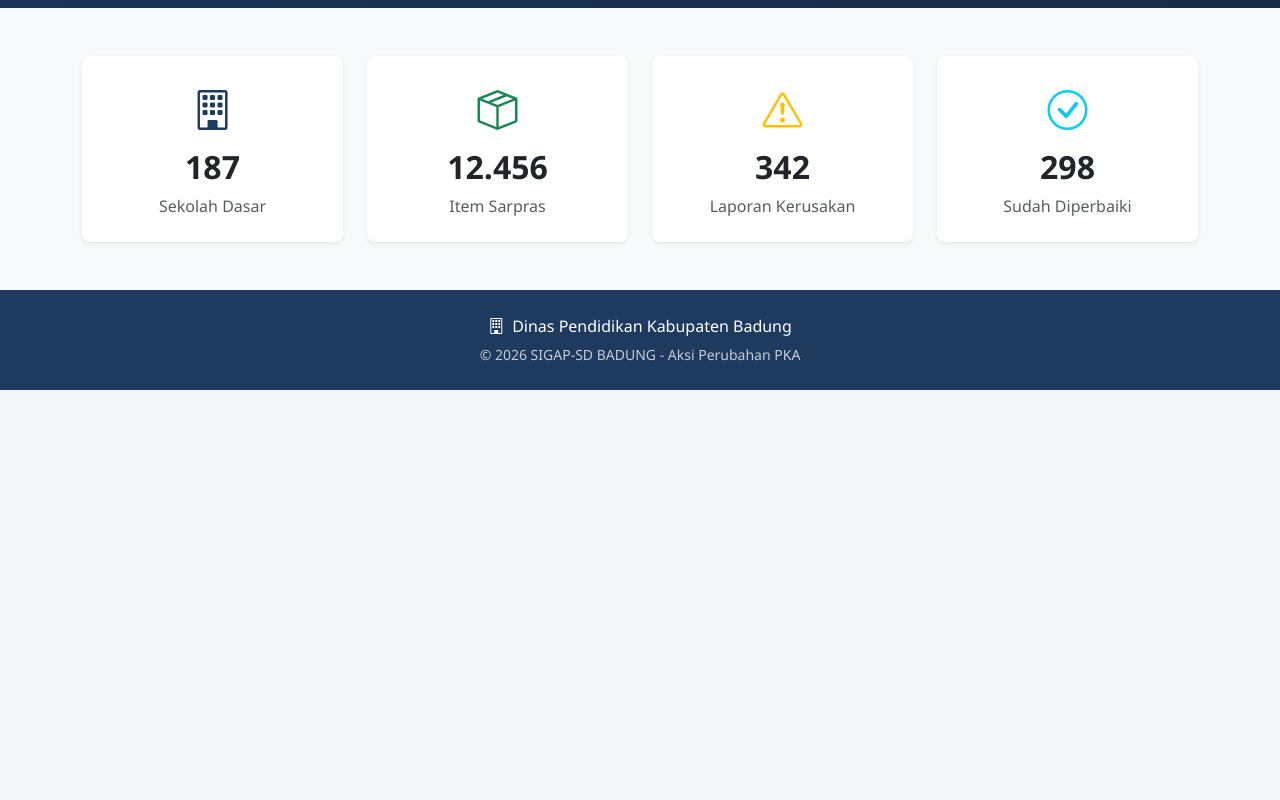
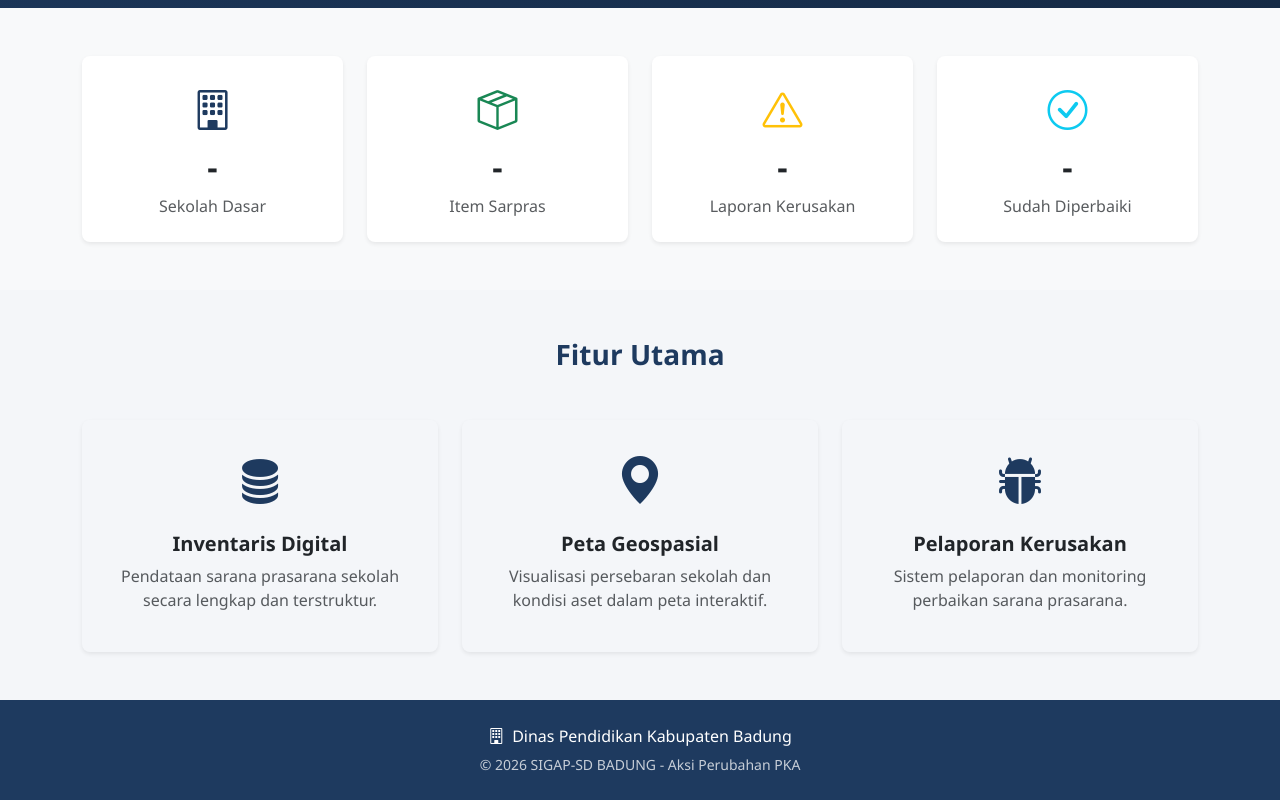
Before and after one commit to bpkpdklungkung-rgb/Sarpra.v1.1, a plain HTML site: page index.html in a window 1280 px wide. Shown: the part 594-1394 px from the top of the page. Before the commit the page ends 984 px from the top, so only its background shows below. Drawn offline with nearby package versions, Linux system fonts and the light colour scheme; no server answers.

Commit message:
Update index.html
api update

```diff
--- a/index.html
+++ b/index.html
@@ -45,29 +45,58 @@
                 <div class="col-md-3 col-6">
                     <div class="stat-card text-center p-4 rounded-3 shadow-sm bg-white">
                         <i class="bi bi-building text-navy" style="font-size:2.5rem;"></i>
-                        <h2 class="fw-bold mt-2">187</h2>
+                        <h2 class="fw-bold mt-2" id="statSekolah">-</h2>
                         <p class="text-muted mb-0">Sekolah Dasar</p>
                     </div>
                 </div>
                 <div class="col-md-3 col-6">
                     <div class="stat-card text-center p-4 rounded-3 shadow-sm bg-white">
                         <i class="bi bi-box-seam text-success" style="font-size:2.5rem;"></i>
-                        <h2 class="fw-bold mt-2">12.456</h2>
+                        <h2 class="fw-bold mt-2" id="statSarpras">-</h2>
                         <p class="text-muted mb-0">Item Sarpras</p>
                     </div>
                 </div>
                 <div class="col-md-3 col-6">
                     <div class="stat-card text-center p-4 rounded-3 shadow-sm bg-white">
                         <i class="bi bi-exclamation-triangle text-warning" style="font-size:2.5rem;"></i>
-                        <h2 class="fw-bold mt-2">342</h2>
+                        <h2 class="fw-bold mt-2" id="statKerusakan">-</h2>
                         <p class="text-muted mb-0">Laporan Kerusakan</p>
                     </div>
                 </div>
                 <div class="col-md-3 col-6">
                     <div class="stat-card text-center p-4 rounded-3 shadow-sm bg-white">
                         <i class="bi bi-check-circle text-info" style="font-size:2.5rem;"></i>
-                        <h2 class="fw-bold mt-2">298</h2>
+                        <h2 class="fw-bold mt-2" id="statPerbaikan">-</h2>
                         <p class="text-muted mb-0">Sudah Diperbaiki</p>
+                    </div>
+                </div>
+            </div>
+        </div>
+    </section>
+
+    <section class="py-5">
+        <div class="container">
+            <h3 class="text-center fw-bold mb-5 text-navy">Fitur Utama</h3>
+            <div class="row g-4">
+                <div class="col-md-4">
+                    <div class="feature-card p-4 rounded-3 text-center h-100 shadow-sm">
+                        <i class="bi bi-database-fill text-navy" style="font-size:3rem;"></i>
+                        <h5 class="fw-bold mt-3">Inventaris Digital</h5>
+                        <p class="text-muted">Pendataan sarana prasarana sekolah secara lengkap dan terstruktur.</p>
+                    </div>
+                </div>
+                <div class="col-md-4">
+                    <div class="feature-card p-4 rounded-3 text-center h-100 shadow-sm">
+                        <i class="bi bi-geo-alt-fill text-navy" style="font-size:3rem;"></i>
+                        <h5 class="fw-bold mt-3">Peta Geospasial</h5>
+                        <p class="text-muted">Visualisasi persebaran sekolah dan kondisi aset dalam peta interaktif.</p>
+                    </div>
+                </div>
+                <div class="col-md-4">
+                    <div class="feature-card p-4 rounded-3 text-center h-100 shadow-sm">
+                        <i class="bi bi-bug-fill text-navy" style="font-size:3rem;"></i>
+                        <h5 class="fw-bold mt-3">Pelaporan Kerusakan</h5>
+                        <p class="text-muted">Sistem pelaporan dan monitoring perbaikan sarana prasarana.</p>
                     </div>
                 </div>
             </div>
@@ -80,6 +109,38 @@
             <small class="opacity-75">© 2026 SIGAP-SD BADUNG - Aksi Perubahan PKA</small>
         </div>
     </footer>
+
     <script src="https://cdn.jsdelivr.net/npm/bootstrap@5.3.0/dist/js/bootstrap.bundle.min.js"></script>
+    <script src="assets/js/helper.js"></script>
+    <script>
+        // Load statistik real dari API
+        async function loadStats() {
+            try {
+                const stats = await getStats();
+                if (stats && stats.success) {
+                    document.getElementById('statSekolah').textContent = stats.data.totalSekolah || 0;
+                    document.getElementById('statSarpras').textContent = stats.data.totalSarpras || 0;
+                    document.getElementById('statKerusakan').textContent = stats.data.totalLaporan || 0;
+
+                    // Hitung yang sudah diperbaiki dari laporan
+                    const laporan = await getLaporanKerusakan();
+                    if (laporan && laporan.success) {
+                        const selesai = laporan.data.filter(l => l.status === 'Selesai').length;
+                        document.getElementById('statPerbaikan').textContent = selesai;
+                    }
+                }
+            } catch (error) {
+                console.error('Error loading stats:', error);
+                // Fallback ke angka default jika API gagal
+                document.getElementById('statSekolah').textContent = '20';
+                document.getElementById('statSarpras').textContent = '30';
+                document.getElementById('statKerusakan').textContent = '10';
+                document.getElementById('statPerbaikan').textContent = '5';
+            }
+        }
+
+        // Panggil saat halaman dimuat
+        loadStats();
+    </script>
 </body>
 </html>
```
